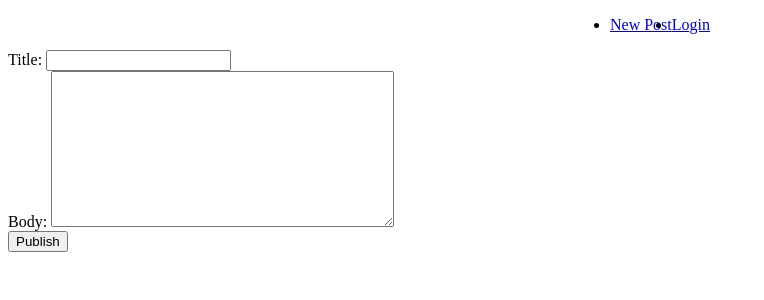
After one commit to Bassell-Iddisah/DjangoBlog, a Django app: page /user/new_article/ in a window 1280 px wide. The commit adds this page. Shown: the top 300 px of the page, without its empty margins (0-764 px from the left). Run offline with Django 5.2, Linux system fonts and the light colour scheme.

Commit message:
Add new post feature with no functionality

```diff
--- a/user/forms.py
+++ b/user/forms.py
@@ -6,3 +6,9 @@ class LoginForm(ModelForm):
     class Meta:
         model = models.User
         fields = ["email", "password"]
+
+
+class NewPostForm(ModelForm):
+    class Meta:
+        model = models.Post
+        fields = ["title", "body"]
--- a/user/models.py
+++ b/user/models.py
@@ -5,3 +5,16 @@ class User(models.Model):
     username = models.CharField(max_length=20)
     email = models.EmailField()
     password = models.CharField(max_length=100)
+
+    def __str__(self):
+        return self.username
+
+
+class Post(models.Model):
+    author = models.ForeignKey(User, on_delete=models.CASCADE)
+    title = models.CharField(max_length=35)
+    body = models.TextField()
+    date_pub = models.DateTimeField(auto_now_add=True)
+
+    def __str__(self):
+        return self.title
--- /dev/null
+++ b/user/templates/user/layout.html
@@ -0,0 +1,22 @@
+<!doctype html>
+<html lang="en">
+<head>
+    <meta charset="UTF-8">
+    <meta name="viewport"
+          content="width=device-width, user-scalable=no, initial-scale=1.0, maximum-scale=1.0, minimum-scale=1.0">
+    <meta http-equiv="X-UA-Compatible" content="ie=edge">
+    <title>New Post</title>
+</head>
+<body>
+<nav>
+    <ul style="display:flex;justify-content: center; align-items: center;">
+        <li><a href="{% url 'user:new_post' %}">New Post</a></li>
+        <li><a href="{% url 'user:login' %}">Login</a></li>
+    </ul>
+</nav>
+
+
+{% block content %}
+{% endblock content %}
+</body>
+</html>
--- /dev/null
+++ b/user/templates/user/new_post.html
@@ -0,0 +1,8 @@
+{% extends 'user/layout.html' %}
+{% block content %}
+    <form action="{% url 'user:new_post' %}" method="post">
+        {% csrf_token %}
+        {{ form }}
+        <button>Publish</button>
+    </form>
+{% endblock content %}
--- a/user/urls.py
+++ b/user/urls.py
@@ -5,4 +5,5 @@ app_name = 'user'
 
 urlpatterns = [
     path('', views.login, name='login'),
+    path('new_article/', views.new_post, name='new_post'),
 ]
--- a/user/views.py
+++ b/user/views.py
@@ -3,5 +3,8 @@ from . import forms
 
 
 def login(request):
-    form = forms.LoginForm()
-    return render(request, 'user/login.html', {"form": form})
+    return render(request, 'user/login.html', {"form": forms.LoginForm()})
+
+
+def new_post(request):
+    return render(request, 'user/new_post.html', {'form': forms.NewPostForm()})
```
Also changed, not shown: user/templates/user/login.html (+3 -12 lines), db.sqlite3, user/migrations/0002_post.py (added), 1 other file.
